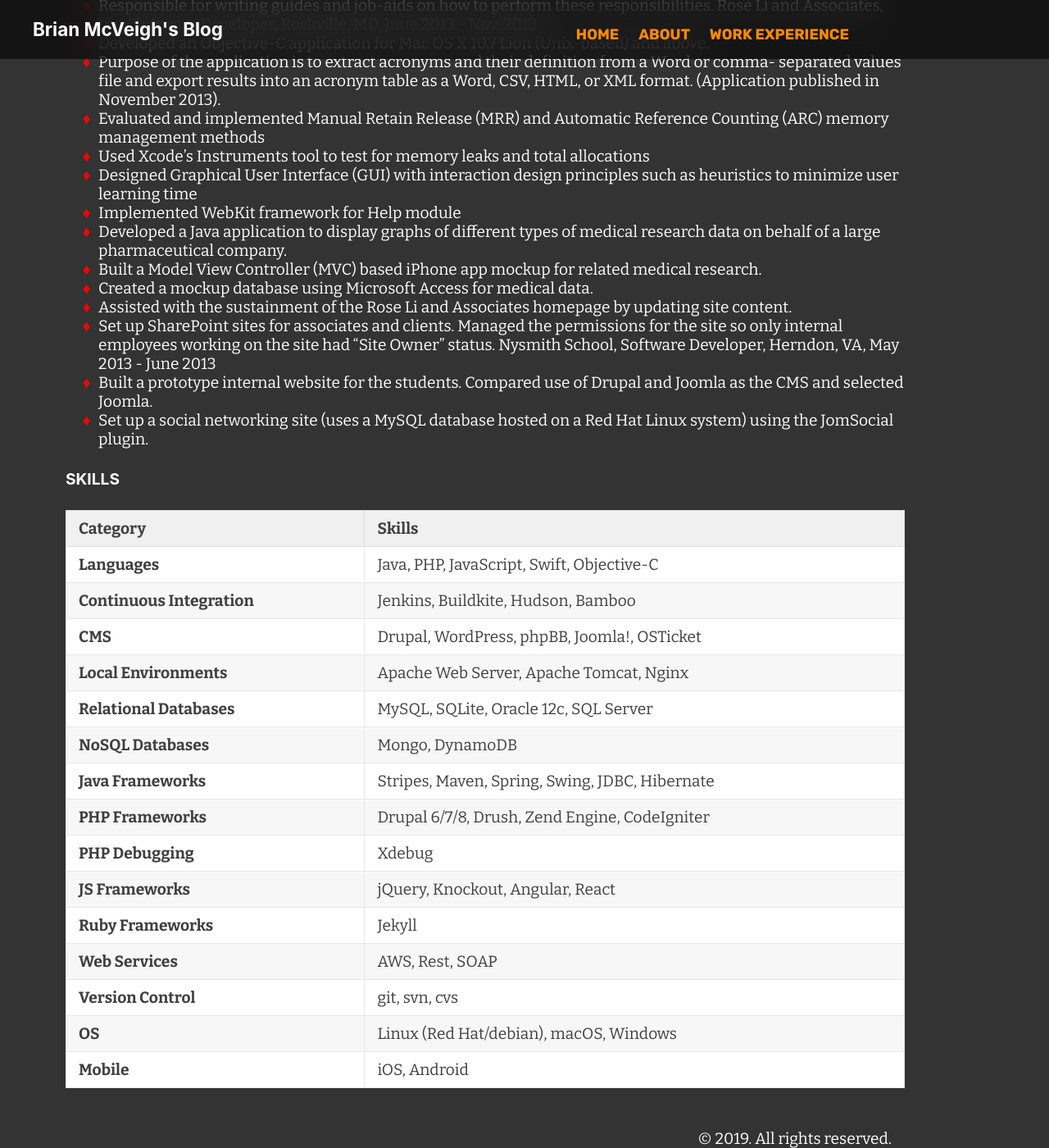
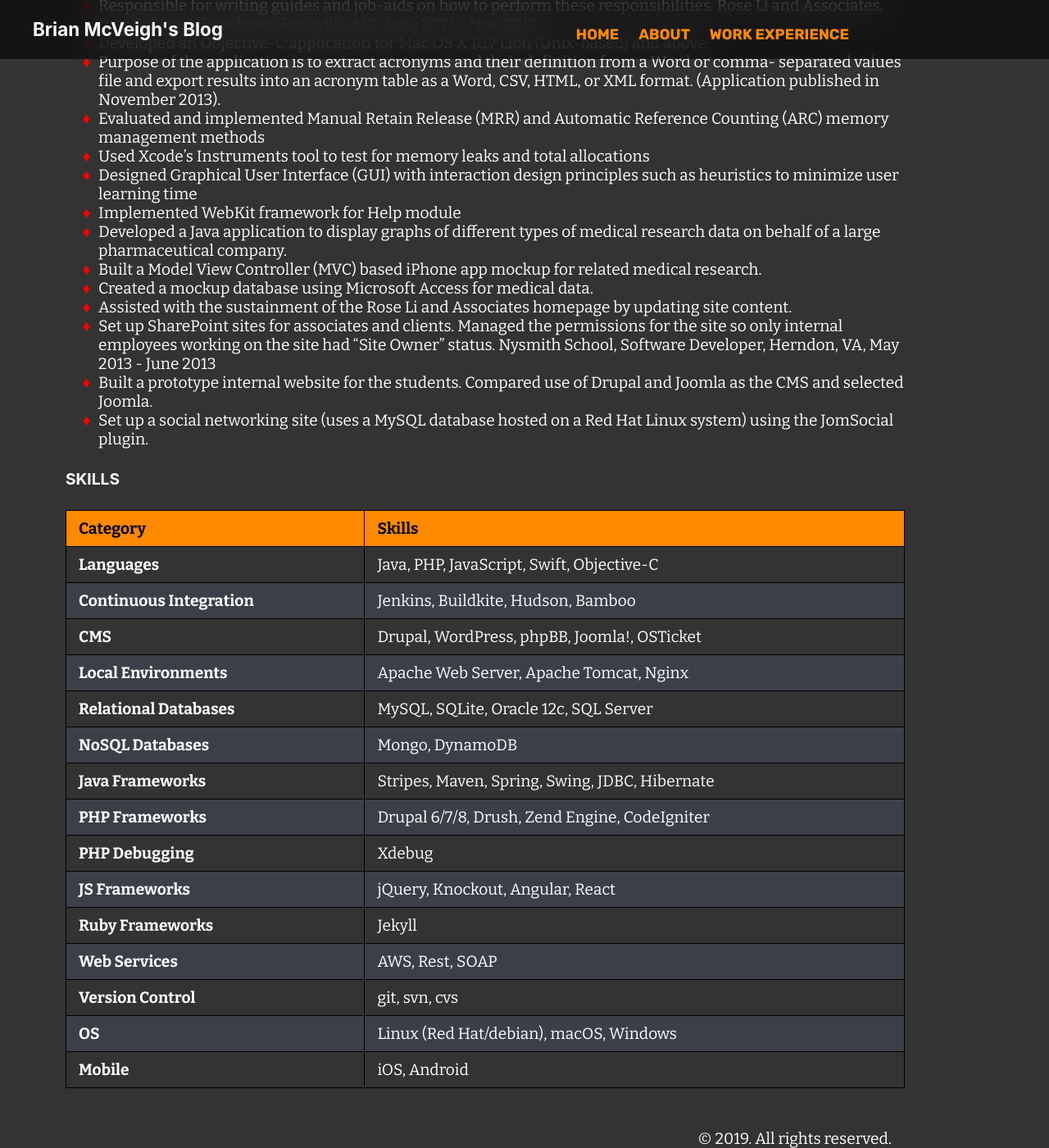
Before and after one commit to bmcveigh/bmcveigh.github.io, a Jekyll site: the page built from experience.markdown, in a window 1280 px wide and 1400 px high, scrolled down 3109 px. Shown: the whole window at 82% size. Built offline with Jekyll 4.4.1, drawn with Linux system fonts in a browser that asks for light colours.

Commit message:
Styling for tables with the new dark theme

```diff
--- a/_sass/base/_base.scss
+++ b/_sass/base/_base.scss
@@ -48,7 +48,7 @@ ul {
  * Tables
  */
  table:not(.rouge-table) {
-    background: $color-white;
+    background: $table-bg-color;
     margin-bottom: $spacing-unit;
     width: 100%;
     text-align: $table-text-align;
@@ -57,7 +57,7 @@ ul {
     border: 1px solid $table-border-color;
     tr {
         &:nth-child(even) {
-        background-color: $table-zebra-color;
+            background-color: $table-zebra-color;
         }
     }
     th, td {
@@ -65,9 +65,10 @@ ul {
     }
     th {
         background-color: $table-header-bg-color;
-        border: 1px solid $table-header-border;
+        border: 1px solid $table-border-color;
+        color: $table-header-text-color;
     }
     td {
-        border: 1px solid $brand-color-light;
+        border: 1px solid $table-border-color;
     }
 }
--- a/_sass/variables/_variables.scss
+++ b/_sass/variables/_variables.scss
@@ -10,14 +10,6 @@ $text-color:            #111 !default;
 
 $spacing-unit:          30px !default;
 
-// Variables for tables.
-$table-text-color:      lighten($text-color, 18%) !default;
-$table-zebra-color:     lighten($brand-color, 46%) !default;
-$table-header-bg-color: lighten($brand-color, 43%) !default;
-$table-header-border:   lighten($brand-color, 36%) !default;
-$table-border-color:    $brand-color-light !default;
-$table-text-align: left !default;
-
 // Generic colors.
 $color-white: #fff;
 $color-red: red;
@@ -26,6 +18,17 @@ $color-midnight: #001628;
 $color-darkblue: rgb(0, 0, 192);
 $color-black: #000;
 $color-gray: rgb(51, 51, 51);
+$color-gray-med: #3b4048;
+
+// Variables for tables.
+$table-text-color:      $color-white !default;
+$table-zebra-color:     $color-gray-med !default;
+$table-header-bg-color: $color-orange !default;
+$table-header-text-color: $color-black !default;
+$table-header-border:   lighten($brand-color, 36%) !default;
+$table-border-color:    $color-black !default;
+$table-text-align: left !default;
+$table-bg-color: $color-gray;
 
 // Syntax highlight colors.
 $highlight-code-color: #9c27b0;
@@ -40,7 +43,7 @@ $highlight-variables-color: lightblue;
 $link-color: $color-white;
 $link-hover-color: $color-orange;
 
-$hero-default-bg-color: #3b4048;
+$hero-default-bg-color: $color-gray-med;
 
 // Footer colors.
 $footer-bg-color: $highlight-bg-color;
```
